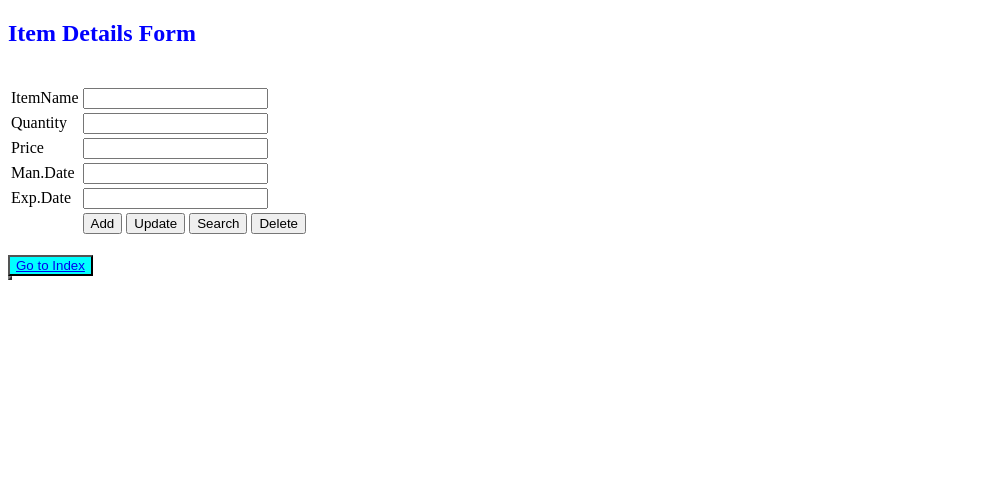
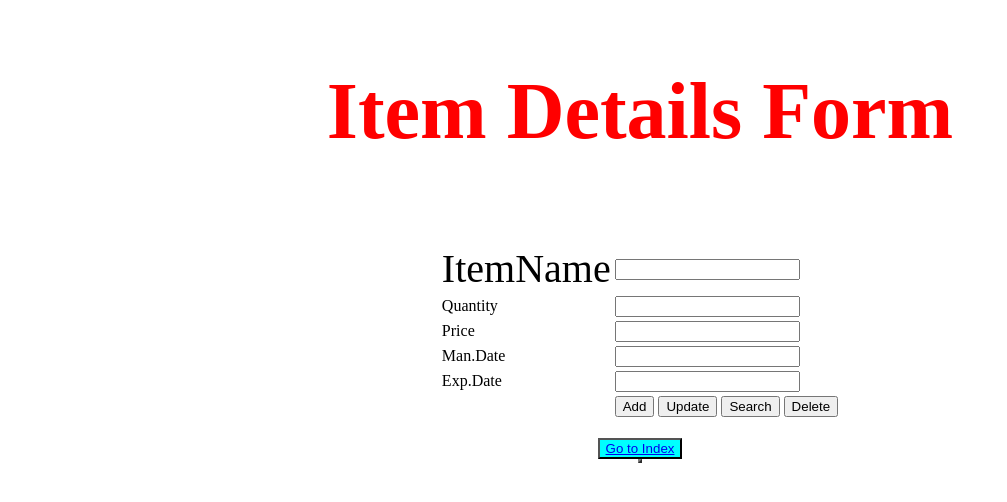
Before and after one commit to chathuripavishnika/day-7, a plain HTML site: page item.html in a window 1280 px wide. Shown: the whole page, without its empty margins (0-1007 px from the left). Drawn offline with Linux system fonts and the light colour scheme.

Commit message:
add title

```diff
--- a/item.html
+++ b/item.html
@@ -8,14 +8,14 @@
 </head>
 
 <body>
-
+    <center>
     <table>
 
-        <h2 style="color: blue;">Item Details Form</h2>
+        <h2 style="color:red;font-size: 80px;">Item Details Form</h2>
 
         <tr>
-            <td>ItemName</td>
-            <td><input type="text" id="txtName"></td>
+            <td style="color: black; font-size: 40px;">ItemName</td>
+            <td style="color: black; font-size: 20px;border: 4px ;"><input type="text" id="txtName"></td>
 
         </tr>
 
@@ -60,7 +60,7 @@
 
 
      <table id="tblItem" border="2"></table>
-
+    </center>
     <script src="app.js"></script>
 
 </body>
```
